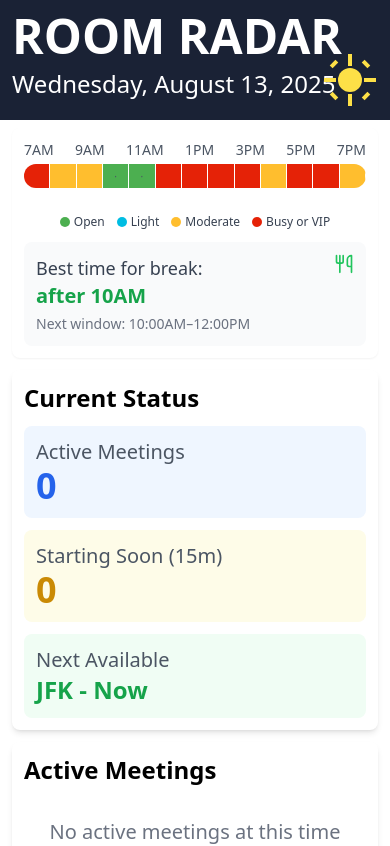
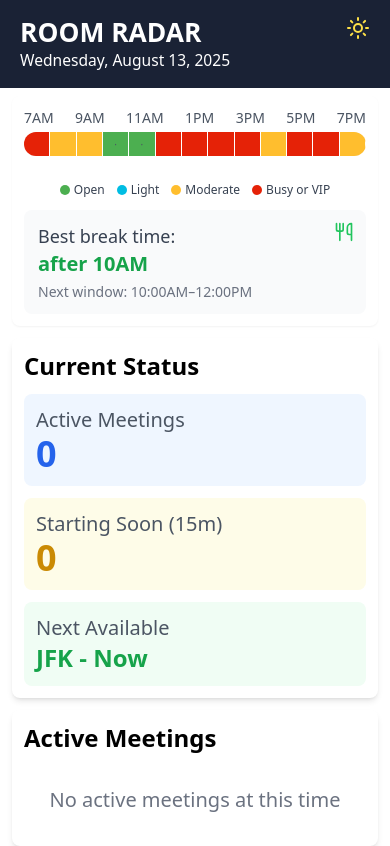
Before and after one commit to LiningCocoon/Room-Radar-Interface, a React (Vite) app: page /simplified in a window 390 px wide. Shown: the top 846 px of the page. Built offline with nearby package versions, Linux system fonts and the light colour scheme.

Commit message:
[Magic Patterns] Updated from 'Meeting Card Positioning Update'

```diff
--- a/src/components/AlternativeView.tsx
+++ b/src/components/AlternativeView.tsx
@@ -222,7 +222,7 @@ const AlternativeView: React.FC<AlternativeViewProps> = ({
         return `after ${formatHour(h).replace(':00', '')}`;
       }
     }
-    return 'limited today';
+    return 'Limited today';
   }, [calculateMeetingDensity, currentTime]);
   // NEW: Find safe window text
   const safeWindowText = useMemo(() => {
@@ -314,12 +314,12 @@ const AlternativeView: React.FC<AlternativeViewProps> = ({
               </div>
             </div>
           </div>
-          {/* Break Time Info - Moved utensils icon to top right */}
+          {/* Break Time Info - Moved utensils icon to top right and text 2px left on mobile */}
           <div className="md:w-64 w-full bg-gray-50 dark:bg-gray-800/50 rounded-lg p-3 relative">
             <UtensilsIcon size={20} className="text-green-500 absolute top-3 right-3" />
-            <div className="pr-7">
+            <div className="pr-7 sm:pl-0 pl-[2px]">
               <div className="text-lg font-medium text-gray-700 dark:text-gray-200">
-                Best time for break:
+                Best break time:
               </div>
               <div className="text-xl font-bold text-green-600 dark:text-green-400">
                 {findBestBreakTime}
@@ -527,16 +527,16 @@ const AlternativeView: React.FC<AlternativeViewProps> = ({
         </div>
       </div>
 
-      {/* Navigation Buttons - Hide simplified view link on mobile */}
+      {/* Navigation Buttons - Make Past Meetings link work on mobile */}
       <div className="mt-auto mb-3 flex justify-center gap-3">
         <Link to="/simplified" className="text-[#005ea2] hover:text-[#003d6a] dark:text-blue-400 dark:hover:text-blue-300 transition-colors flex items-center gap-2 py-2 px-3 rounded-lg border-2 border-[#005ea2] dark:border-blue-400 hover:bg-[#f0f7fc] dark:hover:bg-gray-800 text-xl font-bold md:flex hidden">
           <ArrowLeftIcon size={20} />
           <span>Simplified view</span>
         </Link>
-        <a href="/past-meetings" className="text-[#005ea2] hover:text-[#003d6a] dark:text-blue-400 dark:hover:text-blue-300 transition-colors flex items-center gap-2 py-2 px-3 rounded-lg border-2 border-[#005ea2] dark:border-blue-400 hover:bg-[#f0f7fc] dark:hover:bg-gray-800 text-xl font-bold">
+        <Link to="/past-meetings" className="text-[#005ea2] hover:text-[#003d6a] dark:text-blue-400 dark:hover:text-blue-300 transition-colors flex items-center gap-2 py-2 px-3 rounded-lg border-2 border-[#005ea2] dark:border-blue-400 hover:bg-[#f0f7fc] dark:hover:bg-gray-800 text-xl font-bold">
           <span>Past meetings</span>
           <ArrowRightIcon size={20} />
-        </a>
+        </Link>
       </div>
     </div>;
 };
--- a/src/components/Header.tsx
+++ b/src/components/Header.tsx
@@ -29,7 +29,7 @@ const Header: React.FC<HeaderProps> = ({
   // Room headers
   const rooms = ['FDR', 'Executive', 'Breakout 1', 'Breakout 2'];
   return <div className="w-full sticky top-0 z-[10000]">
-      <div className="bg-[#1a2235] dark:bg-gray-800 text-white p-3">
+      <div className="bg-[#1a2235] dark:bg-gray-800 text-white py-4 px-5 relative">
         {/* Desktop layout */}
         <div className="hidden sm:flex sm:flex-row sm:items-center relative">
           <div className="text-3xl font-bold">{formattedTime}</div>
@@ -43,32 +43,22 @@ const Header: React.FC<HeaderProps> = ({
             <h1 className="text-xl font-bold text-white">ROOM RADAR</h1>
           </div>
         </div>
-        {/* Mobile layout - precisely matching the attached image */}
-        <div className="sm:hidden flex flex-col relative pb-2">
-          {/* ROOM RADAR title */}
-          <h1 className="text-5xl font-bold text-white mb-2">ROOM RADAR</h1>
-          {/* Date below title */}
-          <div className="text-2xl font-normal text-white">{formattedDate}</div>
-          {/* Custom sun icon in bottom right */}
-          <div className="absolute bottom-1 right-1">
-            <button onClick={toggleDarkMode} className="flex items-center justify-center rounded-full p-1" aria-label={isDarkMode ? 'Switch to light mode' : 'Switch to dark mode'}>
-              {isDarkMode ? <div className="w-10 h-10 relative">
-                  <div className="absolute inset-0 flex items-center justify-center">
-                    <div className="w-6 h-6 bg-yellow-300 rounded-full"></div>
-                    <div className="absolute inset-0">
-                      {/* Sun rays */}
-                      <div className="absolute top-0 left-1/2 transform -translate-x-1/2 -translate-y-1/2 w-1 h-3 bg-yellow-300"></div>
-                      <div className="absolute bottom-0 left-1/2 transform -translate-x-1/2 translate-y-1/2 w-1 h-3 bg-yellow-300"></div>
-                      <div className="absolute left-0 top-1/2 transform -translate-y-1/2 -translate-x-1/2 h-1 w-3 bg-yellow-300"></div>
-                      <div className="absolute right-0 top-1/2 transform -translate-y-1/2 translate-x-1/2 h-1 w-3 bg-yellow-300"></div>
-                      {/* Diagonal rays */}
-                      <div className="absolute top-1 left-1 transform -translate-x-1/2 -translate-y-1/2 w-1 h-2 bg-yellow-300 rotate-45"></div>
-                      <div className="absolute top-1 right-1 transform translate-x-1/2 -translate-y-1/2 w-1 h-2 bg-yellow-300 -rotate-45"></div>
-                      <div className="absolute bottom-1 left-1 transform -translate-x-1/2 translate-y-1/2 w-1 h-2 bg-yellow-300 -rotate-45"></div>
-                      <div className="absolute bottom-1 right-1 transform translate-x-1/2 translate-y-1/2 w-1 h-2 bg-yellow-300 rotate-45"></div>
-                    </div>
-                  </div>
-                </div> : <MoonIcon className="h-8 w-8 text-white" />}
+        {/* Mobile layout - with 25% smaller text */}
+        <div className="sm:hidden flex flex-col">
+          <div className="flex justify-between items-start">
+            <div>
+              {/* ROOM RADAR title with 25% smaller text */}
+              <h1 className="text-[1.65rem] font-bold text-white leading-tight">
+                ROOM RADAR
+              </h1>
+              {/* Date with 25% smaller text */}
+              <div className="text-[0.975rem] font-normal text-white mt-0">
+                {formattedDate}
+              </div>
+            </div>
+            {/* Sun/Moon icon positioned in top right - keeping the same size */}
+            <button onClick={toggleDarkMode} className="p-0" aria-label={isDarkMode ? 'Switch to light mode' : 'Switch to dark mode'}>
+              {isDarkMode ? <SunIcon className="h-6 w-6 text-yellow-300" /> : <MoonIcon className="h-6 w-6 text-white" />}
             </button>
           </div>
         </div>
--- a/src/components/MeetingCard.tsx
+++ b/src/components/MeetingCard.tsx
@@ -16,13 +16,15 @@ interface MeetingCardProps {
   condensed?: boolean;
   duration?: number;
   showDurationBadge?: boolean;
+  startPosition?: 'top' | 'bottom';
 }
 const MeetingCard: React.FC<MeetingCardProps> = ({
   meeting,
   currentTime,
   condensed = false,
   duration = 0,
-  showDurationBadge = false
+  showDurationBadge = false,
+  startPosition = 'top'
 }) => {
   const isAvailable = meeting.name === 'Available';
   // Parse meeting times more precisely
@@ -139,6 +141,11 @@ const MeetingCard: React.FC<MeetingCardProps> = ({
   };
   // A/V Support icon size based on condensed state
   const avIconSize = isCondensed ? 16 : 20;
+  // Get the exact minute part of the meeting start time for display
+  const getMinuteDisplay = () => {
+    const minutes = parseTime(meeting.startTime).minutes;
+    return minutes === 0 ? ':00' : `:${minutes}`;
+  };
   return <div className={`${cardClasses} mb-2 ml-0.5 mr-1.5 md:ml-1 md:mr-2 lg:ml-1.5 lg:mr-3 relative ${status === 'past' ? 'opacity-50' : ''}`} style={!isAvailable && duration > 1 ? {
     minHeight: `${Math.min(duration * 80, 320)}px`
   } : {}}>
@@ -159,6 +166,10 @@ const MeetingCard: React.FC<MeetingCardProps> = ({
           <p className={`${isCondensed ? 'text-[0.7875rem]' : 'text-[1.125rem]'} mt-1 dark:text-gray-200`}>
             {!isAvailable ? `${meeting.startTime} - ${meeting.endTime}` : meeting.startTime}
           </p>
+          {/* Show exact minute for non-available meetings to help visualize the placement */}
+          {!isAvailable && !isCondensed && startPosition === 'bottom' && <div className="text-xs text-gray-500 dark:text-gray-400 mt-0.5">
+              Starts at{getMinuteDisplay()}
+            </div>}
           {/* Duration badge for long meetings */}
           {showDurationBadge && !isAvailable && <div className="mt-2 inline-flex items-center px-2 py-1 rounded-full bg-gray-200 dark:bg-gray-700 text-gray-800 dark:text-gray-200 text-xs font-medium">
               <ClockIcon size={12} className="mr-1" />
--- a/src/components/SimplifiedMeetingCard.tsx
+++ b/src/components/SimplifiedMeetingCard.tsx
@@ -15,12 +15,14 @@ interface SimplifiedMeetingCardProps {
   currentTime: Date;
   duration?: number;
   showDurationBadge?: boolean;
+  startPosition?: 'top' | 'bottom';
 }
 const SimplifiedMeetingCard: React.FC<SimplifiedMeetingCardProps> = ({
   meeting,
   currentTime,
   duration = 0,
-  showDurationBadge = false
+  showDurationBadge = false,
+  startPosition = 'top'
 }) => {
   const isAvailable = meeting.name === 'Available';
   // Parse meeting times more precisely
@@ -137,6 +139,11 @@ const SimplifiedMeetingCard: React.FC<SimplifiedMeetingCardProps> = ({
   let timeSize = shouldBeSmaller && status === 'past' ? 'text-[1.1rem]' : 'text-[1.3rem]';
   // A/V Support icon size based on card size (10% larger than before)
   const avIconSize = shouldBeSmaller && status === 'past' ? 22 : 26.4;
+  // Get the exact minute part of the meeting start time for display
+  const getMinuteDisplay = () => {
+    const minutes = parseTime(meeting.startTime).minutes;
+    return minutes === 0 ? ':00' : `:${minutes}`;
+  };
   return <div className={`${cardClasses} ${status === 'past' ? 'opacity-35' : ''}`} style={!isAvailable && duration > 1 ? {
     minHeight: `${Math.min(duration * 80, 320)}px`
   } : {}}>
@@ -157,6 +164,10 @@ const SimplifiedMeetingCard: React.FC<SimplifiedMeetingCardProps> = ({
           <p className={`${timeSize} mt-0.5 ${meeting.isHighProfile && status !== 'past' ? 'text-white dark:text-white dark:opacity-90' : 'dark:text-gray-200'}`}>
             {!isAvailable ? `${meeting.startTime}` : meeting.startTime}
           </p>
+          {/* Show exact minute for non-available meetings to help visualize the placement */}
+          {!isAvailable && startPosition === 'bottom' && <div className="text-xs text-gray-500 dark:text-gray-400 mt-0.5">
+              Starts at{getMinuteDisplay()}
+            </div>}
           {/* Duration badge for long meetings */}
           {showDurationBadge && !isAvailable && <div className="mt-2 inline-flex items-center px-2.5 py-1.5 rounded-full bg-gray-200 dark:bg-gray-700 text-gray-800 dark:text-gray-200 text-sm font-medium">
               <ClockIcon size={14} className="mr-1" />
```
Also changed, not shown: src/components/MeetingGrid.tsx (+11 -3 lines), src/components/SimplifiedView.tsx (+12 -4 lines).
